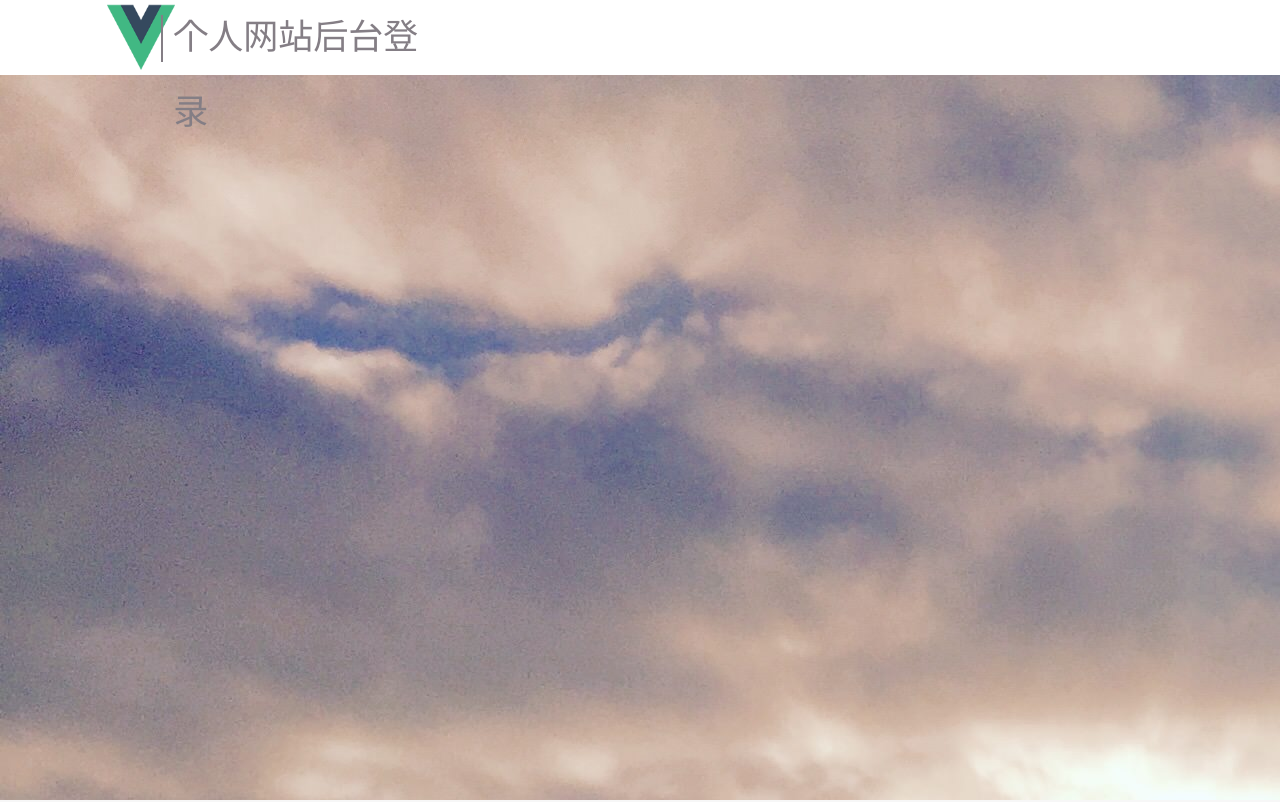
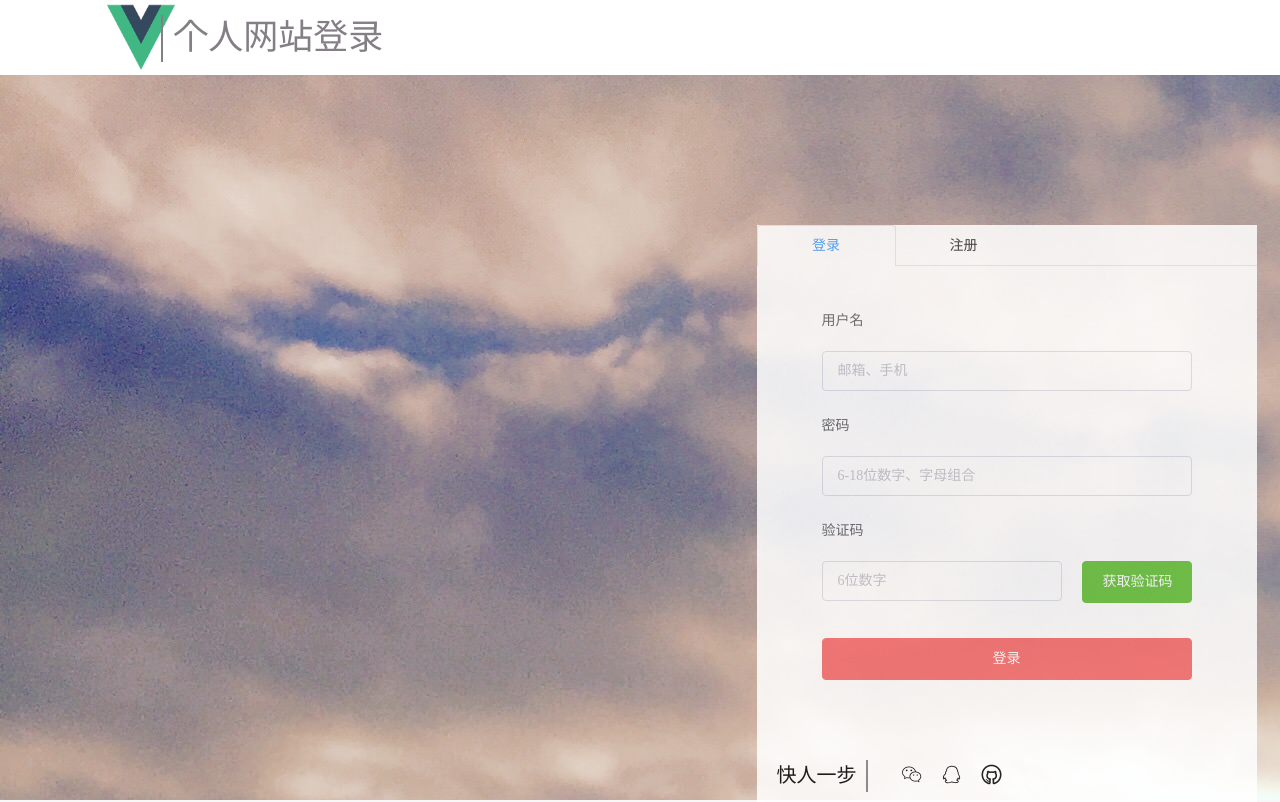
Before and after one commit to Git-shuai/fengts-web, a Vue app: page /#/login in a window 1280 px wide. Shown: the top 802 px of the page. Built offline with nearby package versions, Linux system fonts and the light colour scheme.

Commit message:
登录页面添加校验-fts

```diff
--- a/src/styles/elementui.scss
+++ b/src/styles/elementui.scss
@@ -20,9 +20,8 @@
 .el-tabs__item{
   height: 60px;
   line-height: 60px;
-  padding: 0 55px;
+  padding: 0 34px;
   font-size: 35px;
-  //font-family: "新宋体";
   text-align:center;
   width: 100%;
 }
--- /dev/null
+++ b/src/utils/validate.js
@@ -0,0 +1,43 @@
+/**
+ * 过滤特殊字符
+ * @param s
+ * @returns {string}
+ */
+export function stripscript(s) {
+    var pattern = new RegExp("[`~!@#$^&*()=|{}':;',\\[\\].<>/?~！@#￥……&*（）&;—|{}【】‘；：”“'。，、？]")
+    var rs = "";
+    for (var i = 0; i < s.length; i++) {
+        rs = rs + s.substr(i, 1).replace(pattern, '');
+    }
+    return rs;
+}
+
+/**
+ * 判断邮箱格式
+ * @param value
+ * @returns {boolean}
+ */
+export function validateEmail(value) {
+    let reg = /^\w+([-+.]\w+)*@\w+([-.]\w+)*\.\w+([-.]\w+)*$/;
+    return !reg.test(value);
+}
+
+/**
+ * 判断密码
+ * @param value
+ * @returns {boolean}
+ */
+export function validatePwd(value) {
+    let reg = /^(?!\D+$)(?![^a-zA-Z]+$)\S{6,20}$/;
+    return !reg.test(value);
+}
+
+/**
+ * 验证验证码
+ * @param value
+ * @returns {boolean}
+ */
+export function validateCode(value) {
+    let reg=/^\d{6}$/;
+    return !reg.test(value);
+}
--- a/src/views/admin/login.vue
+++ b/src/views/admin/login.vue
@@ -10,7 +10,7 @@
                 </el-col>
                 <div class="segmentation"></div>
                 <el-col :span="5">
-                    <h1 class="h1-login">个人网站后台登录</h1>
+                    <h1 class="h1-login">个人网站登录</h1>
                 </el-col>
             </el-row>
 
@@ -25,11 +25,12 @@
                 </el-col>
                 <el-col :offset="3" :span="10">
                     <div class="login-main">
-                        <el-tabs  type="card" v-model="activeName" @tab-click="handleClick">
-                            <el-tab-pane  label="登录"  name="login">
+                        <el-tabs  type="card" v-model="activeName" @tab-click="resetForm('ruleForm')">
+                            <el-tab-pane   label="登录"  name="login">
                                 <div class="login-form">
                                     <!--登录表单-->
                                     <el-form
+                                            :rules="rules"
                                             label-position="top"
                                             :model="ruleForm"
                                             status-icon
@@ -42,10 +43,10 @@
                                         <el-form-item label="密码" prop="password">
                                             <el-input type="password" v-model="ruleForm.password" placeholder="6-18位数字、字母组合" autocomplete="off" clearable></el-input>
                                         </el-form-item>
-                                        <el-form-item label="验证码" prop="password">
+                                        <el-form-item label="验证码" prop="code">
                                             <el-row :gutter="20">
                                                 <el-col :span="16">
-                                                    <el-input type="password" v-model="ruleForm.password" placeholder="" autocomplete="off" clearable></el-input>
+                                                    <el-input type="code" v-model="ruleForm.code" placeholder="6位数字" autocomplete="off" clearable></el-input>
                                                 </el-col>
                                                 <el-col :span="8">
                                                     <el-button type="success" class="block" @click="submitForm('ruleForm')">获取验证码</el-button>
@@ -55,16 +56,15 @@
                                         <div class="placeholder-div"></div>
                                         <el-form-item>
                                             <el-row :gutter="10">
-                                                <el-col :span="12">
-                                                    <el-button class="block" type="primary" @click="submitForm('ruleForm')">提交</el-button>
+                                                <el-col :span="24">
+                                                    <el-button class="block" type="danger" @click="submitForm('ruleForm')">登录</el-button>
                                                 </el-col>
-                                                <el-col :span="12">
-                                                    <el-button class="block" @click="resetForm('ruleForm')">重置</el-button>
-                                                </el-col>
+<!--                                                <el-col :span="12">-->
+<!--                                                    <el-button class="block" @click="resetForm('ruleForm')">重置</el-button>-->
+<!--                                                </el-col>-->
                                             </el-row>
                                         </el-form-item>
                                     </el-form>
-
                                 </div>
                                 <div class="fast-login">
                                     <el-row>
@@ -83,10 +83,11 @@
                                     </el-row>
                                 </div>
                             </el-tab-pane>
-                            <el-tab-pane  label="注册" name="registered">
+                            <el-tab-pane   label="注册" name="registered">
                                 <div class="login-form">
                                     <!--登录表单-->
                                     <el-form
+                                            :rules="rules"
                                             label-position="top"
                                             :model="ruleForm"
                                             status-icon
@@ -99,13 +100,13 @@
                                         <el-form-item label="密码" prop="password">
                                             <el-input type="password" v-model="ruleForm.password" placeholder="6-18位数字、字母组合" autocomplete="off" clearable></el-input>
                                         </el-form-item>
-                                        <el-form-item label="确认密码" prop="password">
-                                            <el-input type="password" v-model="ruleForm.password" placeholder="6-18位数字、字母组合" autocomplete="off" clearable></el-input>
+                                        <el-form-item label="确认密码" prop="newPassword">
+                                            <el-input type="newPassword" v-model="ruleForm.newPassword" placeholder="6-18位数字、字母组合" autocomplete="off" clearable></el-input>
                                         </el-form-item>
-                                        <el-form-item label="验证码" prop="password">
+                                        <el-form-item label="验证码" prop="code">
                                             <el-row :gutter="20">
                                                 <el-col :span="16">
-                                                    <el-input type="password" v-model="ruleForm.password" placeholder="" autocomplete="off" clearable></el-input>
+                                                    <el-input type="code" v-model="ruleForm.code" placeholder="" autocomplete="off" clearable></el-input>
                                                 </el-col>
                                                 <el-col :span="8">
                                                     <el-button type="success" class="block" @click="submitForm('ruleForm')">获取验证码</el-button>
@@ -116,10 +117,10 @@
                                         <el-form-item>
                                             <el-row :gutter="10">
                                                 <el-col :span="12">
-                                                    <el-button class="block" type="primary" @click="submitForm('ruleForm')">提交</el-button>
+                                                    <el-button class="block" type="danger" @click="submitForm('ruleForm')">登录</el-button>
                                                 </el-col>
                                                 <el-col :span="12">
-                                                    <el-button class="block" @click="resetForm('ruleForm')">重置</el-button>
+                                                    <el-button class="block" type="info" @click="resetForm('ruleForm')">重置</el-button>
                                                 </el-col>
                                             </el-row>
                                         </el-form-item>
@@ -137,14 +138,86 @@
 </template>
 
 <script>
+    import {validateEmail,validatePwd,validateCode} from "../../utils/validate";
     export default {
         name: "login",
         data() {
+            //判断用户名
+            let validateUsername = (rule, value, callback) => {
+                if (value === '') {
+                    callback(new Error('请输入用户名'));
+                }else if(validateEmail(value)){
+                    callback(new Error('用户名格式错误'));
+                }else {
+                    if (this.ruleForm.password !== '') {
+                        this.$refs.ruleForm.validateField('username');
+                    }
+                    callback();
+                }
+            };
+            //判断密码
+            let validatePassword = (rule, value, callback) => {
+                if (value === '') {
+                    callback(new Error('请输入密码'));
+                }else if(validatePwd(value)){
+                    callback(new Error('密码格式错误'));
+                } else {
+                    if (this.ruleForm.password !== '') {
+                        this.$refs.ruleForm.validateField('password');
+                    }
+                    callback();
+                }
+            };
+            //判断确认密码
+            let validateNewPassword = (rule, value, callback) => {
+                if (value === '') {
+                    callback(new Error('请输入确认密码'));
+                }else if(validatePwd(value)){
+                    callback(new Error('密码格式错误'));
+                }else if(value !== this.ruleForm.password){
+                    callback(new Error('密码不一致'));
+                }else {
+                    if (this.ruleForm.password !== '') {
+                        this.$refs.ruleForm.validateField('newPassword');
+                    }
+                    callback();
+                }
+            };
+            //判断验证码
+            let validateVCode = (rule, value, callback) => {
+                if (value === '') {
+                    callback(new Error('请输入验证码'));
+                }else if (validateCode(value)){
+                    callback(new Error('验证码格式错误'));
+                }else {
+                    if (this.ruleForm.password !== '') {
+                        this.$refs.ruleForm.validateField('code');
+                    }
+                    callback();
+                }
+            };
 
             return {
                 ruleForm: {
                     username: '',
-                    password: ''
+                    password: '',
+                    newPassword:"",
+                    code: ""
+                },
+                //登陆表单验证
+                rules: {
+                    username: [
+                        { validator: validateUsername, trigger: 'blur' }
+                    ],
+                    password: [
+                        { validator: validatePassword, trigger: 'blur' }
+                    ],
+                    newPassword: [
+                        { validator: validateNewPassword, trigger: 'blur' }
+                    ],
+                    code: [
+                        { validator: validateVCode, trigger: 'blur' }
+                    ]
                 },
                 activeName: 'login',
             };
@@ -214,10 +287,10 @@
         }
 
         .login-main {
-            margin: 60px;
+            margin-top: 150px;
             background-color: $mainColor;
             opacity: 85%;
-            width: 600px;
+            width: 500px;
             height: auto;
         }
     }
```
